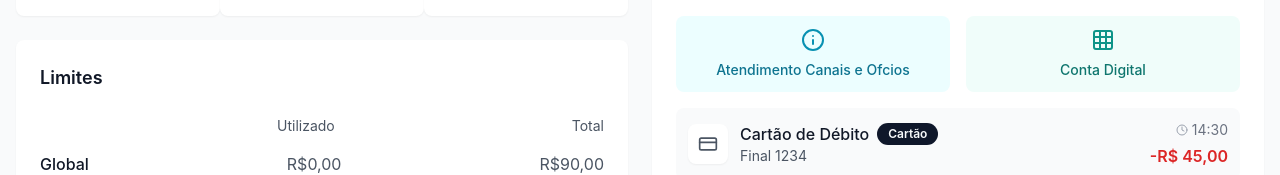
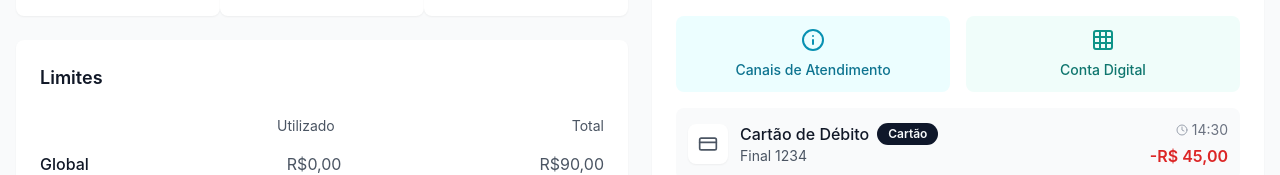
Before and after one commit to ViniciusMFreire/apple-print-glow-61, a React (Vite) app: page / in a window 1280 px wide. Shown: the part 404-579 px from the top of the page. Built offline with nearby package versions, Linux system fonts and the light colour scheme.

Commit message:
Refactor: Update "Atendimento canais" icon
Update the "Atendimento canais" icon to "Canais de Atendimento".

```diff
--- a/src/components/dashboard/ActivityList.tsx
+++ b/src/components/dashboard/ActivityList.tsx
@@ -1,4 +1,3 @@
-
 import { Search, CreditCard, ShoppingBag, Headphones, Bell, Calendar, Clock, DollarSign, Users, Smartphone, Info, MessageCircle, Grid3X3 } from "lucide-react";
 import { Input } from "@/components/ui/input";
 import { Badge } from "@/components/ui/badge";
@@ -106,7 +105,7 @@ export const ActivityList = () => {
           <div className="flex flex-col items-center p-3 bg-cyan-50 rounded-lg hover:bg-cyan-100 transition-colors cursor-pointer">
             <Info className={`text-cyan-600 mb-2 ${getResponsiveClasses.iconSize.md}`} />
             <span className={`text-cyan-700 font-medium text-center ${getResponsiveClasses.textSize.xs}`}>
-              Atendimento Canais e Ofcios
+              Canais de Atendimento
             </span>
           </div>
 
```
